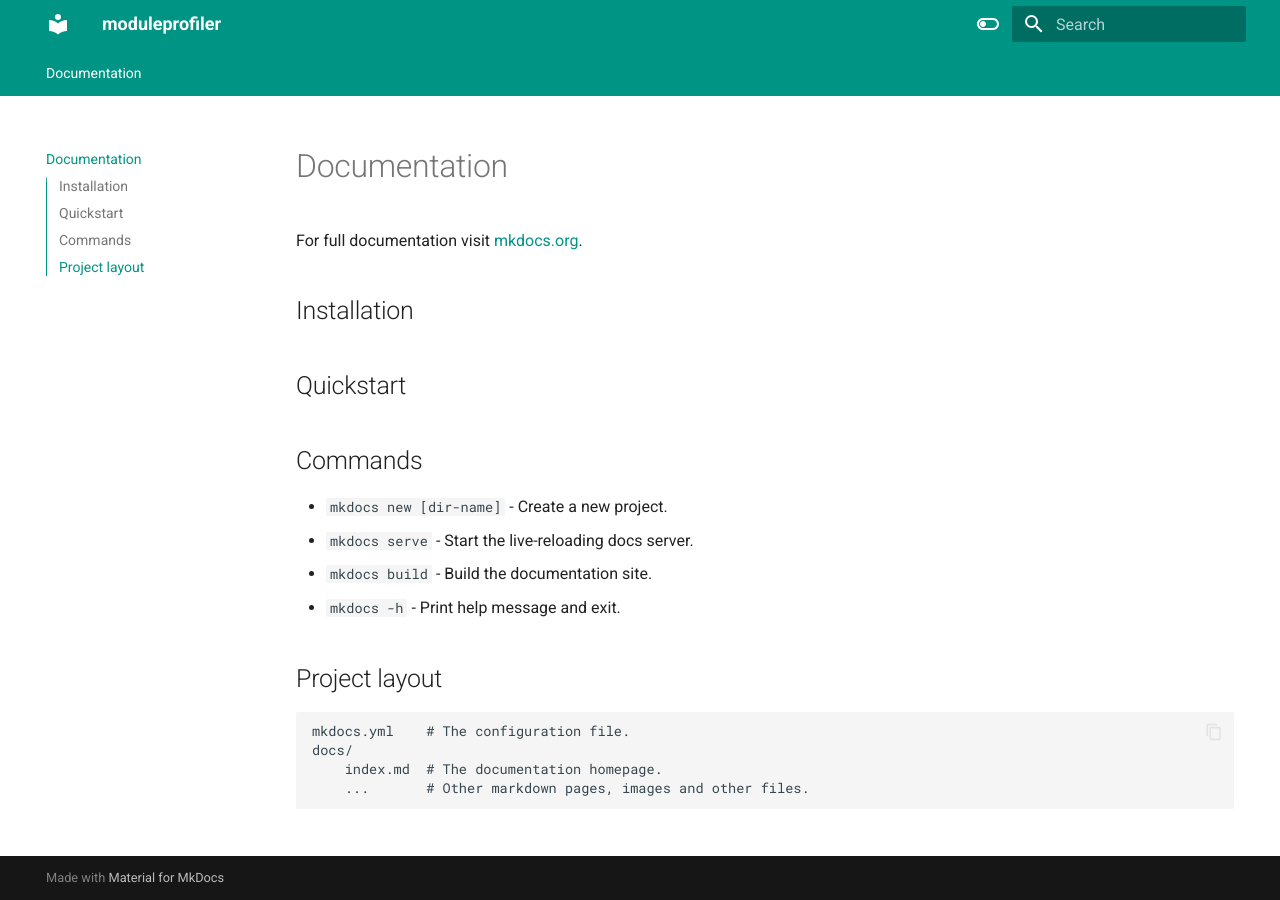
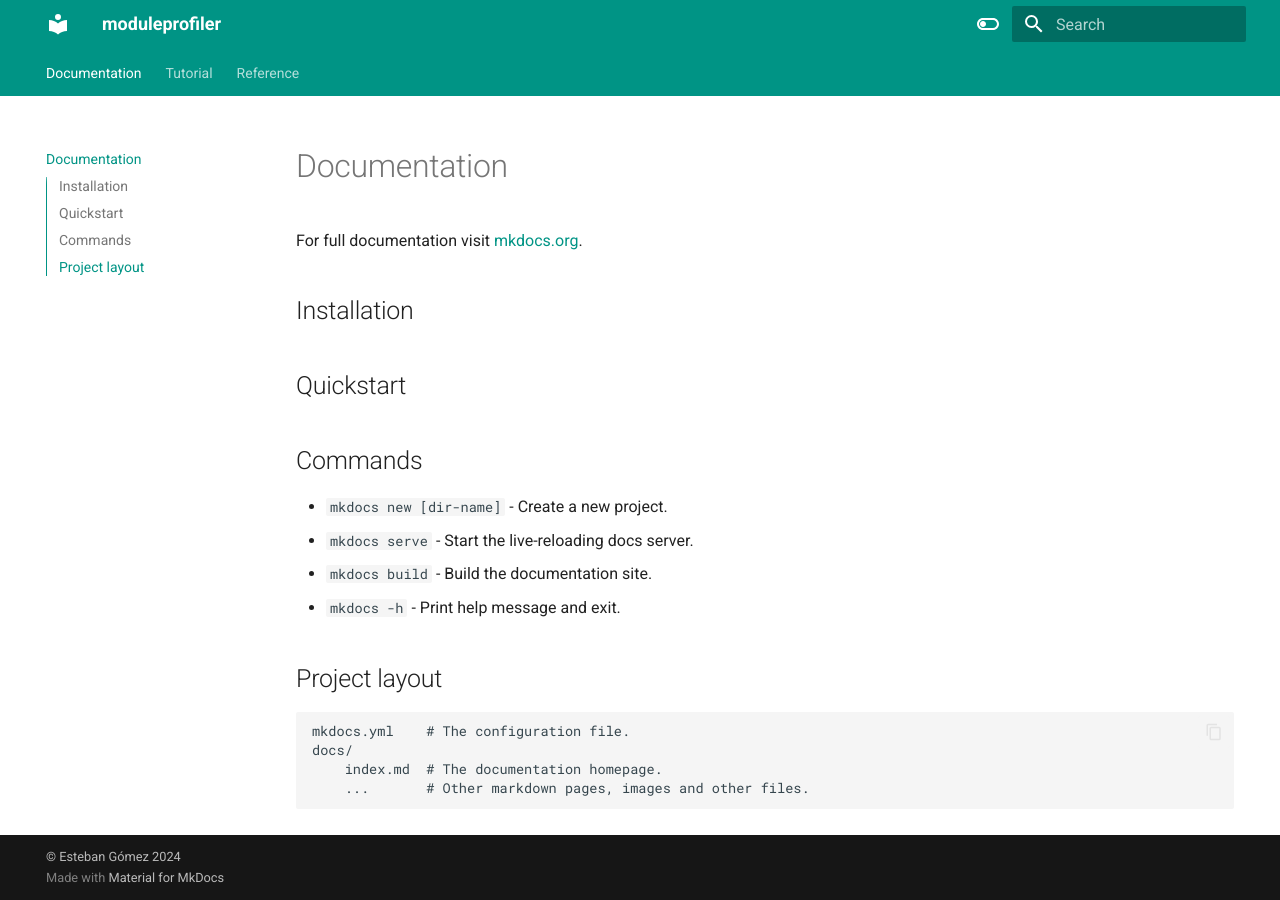
Before and after one commit to eagomez2/moduleprofiler, an MkDocs documentation site: the page built from docs/index.md, in a window 1280 px wide. Built offline with MkDocs 1.6.1 and Material for MkDocs 9.7.7, drawn with Linux system fonts in a browser that asks for light colours.

```diff
--- a/mkdocs.yml
+++ b/mkdocs.yml
@@ -1,4 +1,10 @@
 site_name: moduleprofiler
+nav:
+  - Documentation: index.md
+  - Tutorial: tutorial.md
+  - Reference: reference.md
+copyright: |
+  &copy; <a href="https://www.estebangomez.me" target="_blank">Esteban Gómez</a> 2024
 theme:
   name: material
   features:
```
Also changed, not shown: docs/reference.md (added, +1 -0 lines), docs/tutorial.md (added, +1 -0 lines).
